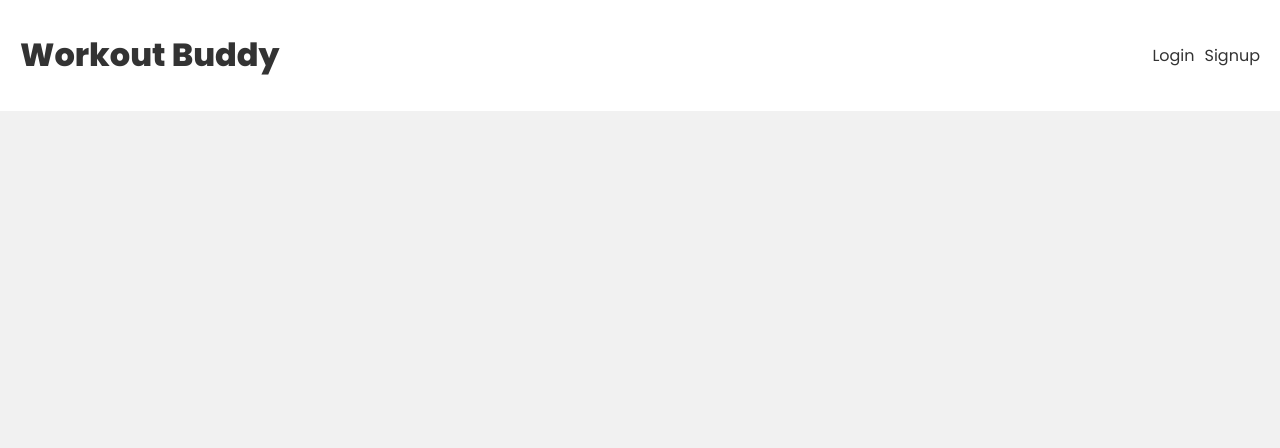
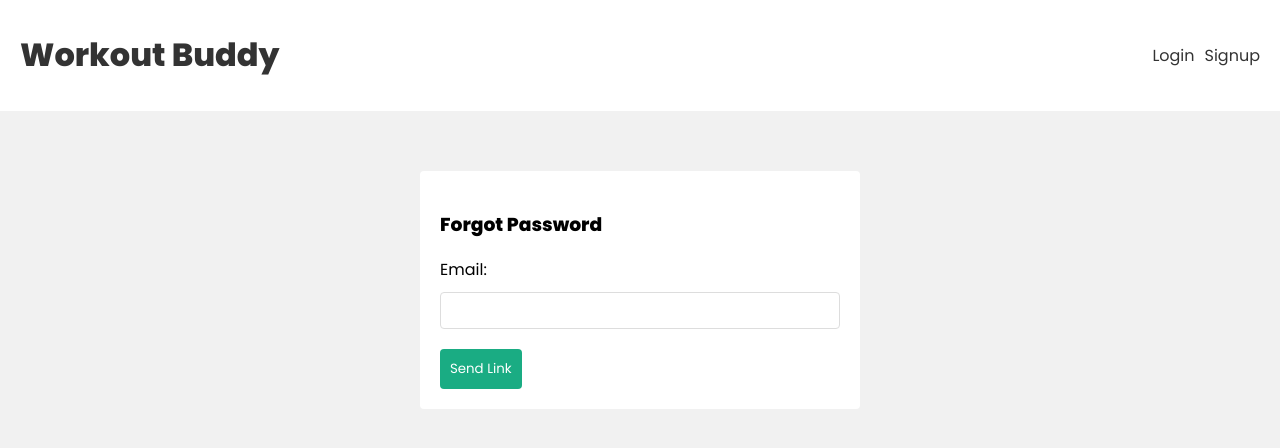
Before and after one commit to pushkar1995/mern-auth-app, a React (Create React App) app in the folder frontend/: page /forgotpassword in a window 1280 px wide. Shown: the top 448 px of the page. Built offline with nearby package versions, Linux system fonts and the light colour scheme; the HTML template or start-up script is replaced by a standard one.

Commit message:
Added ForgotPassword Component in Frontend

```diff
--- a/frontend/src/App.js
+++ b/frontend/src/App.js
@@ -6,6 +6,7 @@ import Home from './pages/Home'
 import Navbar from './components/Navbar'
 import Signup from './pages/Signup'
 import Login from './pages/Login'
+import ForgotPassword from './pages/ForgotPassword'
 
 function App() {
   const { user } = useAuthContext()
@@ -28,6 +29,10 @@ function App() {
               path="/login"
               element={!user ? <Login /> : <Navigate to="/" />}
             />
+            <Route
+              path="/forgotpassword"
+              element={<ForgotPassword /> }
+            />
           </Routes>
         </div>
       </BrowserRouter>
--- a/frontend/src/index.css
+++ b/frontend/src/index.css
@@ -122,7 +122,7 @@ nav button {
 }
 
 /* auth forms */
-form.signup, form.login {
+form.signup, form.login, form.forgotPassword {
   max-width: 400px;
   margin: 40px auto;
   padding: 20px;
--- /dev/null
+++ b/frontend/src/pages/ForgotPassword.js
@@ -0,0 +1,19 @@
+import React from 'react'
+
+const ForgotPassword = () => {
+  return (
+    <form className='forgotPassword'>
+        <h3>Forgot Password</h3>
+
+        <label>Email:</label>
+        <input
+            type="email"
+            // onChange={(e) => setEmail(e.target.value)}
+            // value={email}
+        />
+        <button>Send Link</button>
+    </form>
+  )
+}
+
+export default ForgotPassword
--- a/frontend/src/pages/Login.js
+++ b/frontend/src/pages/Login.js
@@ -1,5 +1,6 @@
 import { useState } from 'react'
 import { useLogin } from '../hooks/useLogin'
+import { Link } from 'react-router-dom'
 
 const Login = () => {
     const [email, setEmail] = useState('')
@@ -13,6 +14,7 @@ const Login = () => {
     }
 
     return (
+        <>
             <form className='login' onSubmit={handleSubmit}>
                 <h3>Login</h3>
 
@@ -32,7 +34,11 @@ const Login = () => {
 
                 <button disabled={isLoading}>Login</button>
                 {error && <div className='error'>{error}</div>}
+                <br />
+                <Link to="/forgotpassword">Forgot Password?</Link>
             </form>
+
+        </>
     )
 }
 
```
Lines whose indentation alone changed are shown as unchanged.
